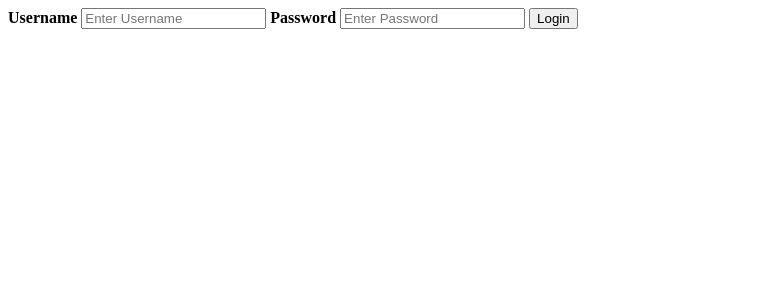
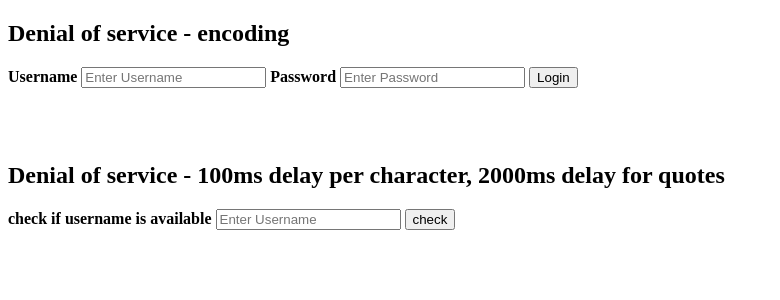
Before and after one commit to michal-simecek/DAST-Benchmark, a PHP site: page / in a window 1280 px wide. Shown: the top 300 px of the page, without its empty margins (0-780 px from the left). Run offline with PHP 8.4, Linux system fonts and the light colour scheme.

Commit message:
added dos challange that delays per character

```diff
--- a/modules/denial-of-service/site-denial-of-service/index.php
+++ b/modules/denial-of-service/site-denial-of-service/index.php
@@ -3,9 +3,10 @@
 <html>
 
 <head>
-        <title>TLS 1.3</title>
+        <title>Denial of Service</title>
 </head>
-
+<body>
+<h2>Denial of service - encoding</h2>
 <form method="post">
     <div class="container">
       <label for="uname"><b>Username</b></label>
@@ -13,16 +14,57 @@
 
       <label for="psw"><b>Password</b></label>
       <input type="password" placeholder="Enter Password" name="psw" required>
-
+      <input type="hidden" name="action" value="dos-encoded">
       <button type="submit">Login</button>
     </div>
   </form>
+<br><br><br>
+  <h2>Denial of service - 100ms delay per character, 2000ms delay for quotes</h2>
+<form method="post">
+    <div class="container">
+      <label for="name"><b>check if username is available</b></label>
+      <input type="text" placeholder="Enter Username" name="name" required>
+      <input type="hidden" name="action" value="dos-delay">
 
-  <?php
-  # instead of semicolom (') the server returns &#039; which is 6 times the original size
-    if ($_SERVER["REQUEST_METHOD"] == "POST") {
+      <button type="submit">check</button>
+    </div>
+  </form>
+
+<?php
+if ($_SERVER["REQUEST_METHOD"] == "POST") {
+  $action = $_POST['action'];
+
+  switch ($action) {
+      case 'dos-delay':
+          dos_delay();
+          break;
+      case 'dos-encoded':
+          dos_encoded();
+          break;
+      default:
+          echo "something went wrong";
+          break;
+  }
+}
+
+    # instead of semicolom (') the server returns &#039; which is 6 times the original size
+    function dos_encoded() {
       $name = $_POST['uname'];
       echo "<p> user " . htmlspecialchars($name). " not found </p>";
+    }
+
+    # foreach character 100ms delay to respond
+    # incase of quote add 2000ms
+    function dos_delay(){
+      $string = $_POST['name'];
+      foreach (str_split($string) as $char){
+        if($char === "'"){
+          usleep(2000000);
+        }else{
+          usleep(100000);
+        }
+      }
+      echo "schrodinger's username";
     }
   ?>
 
--- a/web/index.html
+++ /dev/null
@@ -1 +0,0 @@
-<html><body><p><a href='http://127.0.0.1:80'>dast-benchmark_nginx-index_1 (80/tcp -> 80)</a></p><p><a href='https://127.0.0.1:8444'>http-version-1_web_http2_1 (443/tcp -> 8444)</a></p><p><a href='https://127.0.0.1:8445'>http-version-1_web_http3_1 (443/tcp -> 8445)</a></p><p><a href='https://127.0.0.1:8443'>http-version-1_web_http1_1 (443/tcp -> 8443)</a></p><p><a href='http://127.0.0.1:8087'>pii_nginx-passwords_pii_1 (80/tcp -> 8087)</a></p><p><a href='http://127.0.0.1:8086'>pii_nginx-credit_card_pii_1 (80/tcp -> 8086)</a></p><p><a href='http://127.0.0.1:8085'>pii_nginx-casual_pii_1 (80/tcp -> 8085)</a></p><p><a href='http://127.0.0.1:8088'>pii_nginx-ssn_pii_1 (80/tcp -> 8088)</a></p><p><a href='http://127.0.0.1:8089'>denial-of-service_nginx-denial-of-service_1 (80/tcp -> 8089)</a></p><p><a href='https://127.0.0.1:8083'>tls-ssl-1_nginx-tls1_2_1 (443/tcp -> 8083)</a></p><p><a href='https://127.0.0.1:8081'>tls-ssl-1_nginx-tls1_0_1 (443/tcp -> 8081)</a></p><p><a href='https://127.0.0.1:8082'>tls-ssl-1_nginx-tls1_1_1 (443/tcp -> 8082)</a></p><p><a href='https://127.0.0.1:8084'>tls-ssl-1_nginx-tls1_3_1 (443/tcp -> 8084)</a></p></body></html>
```
